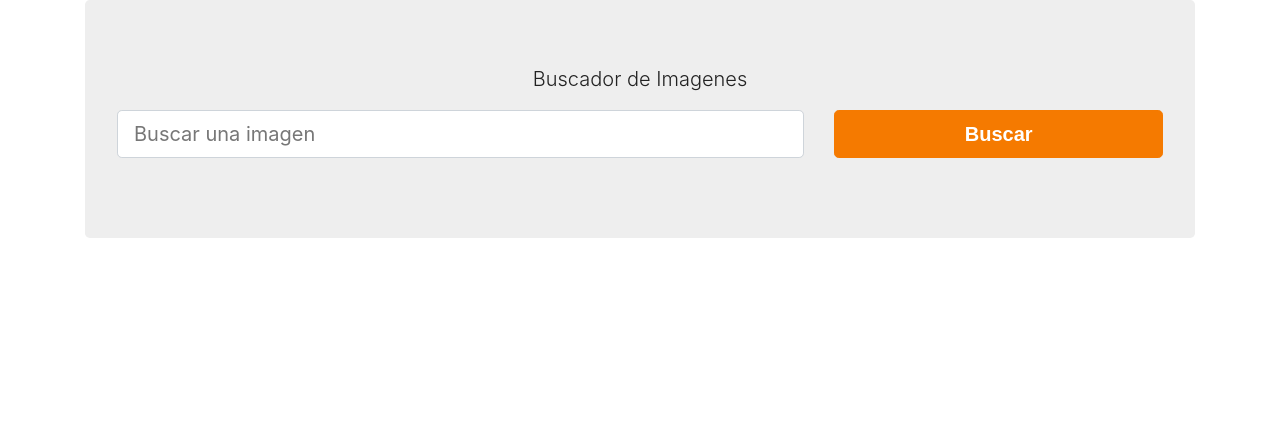
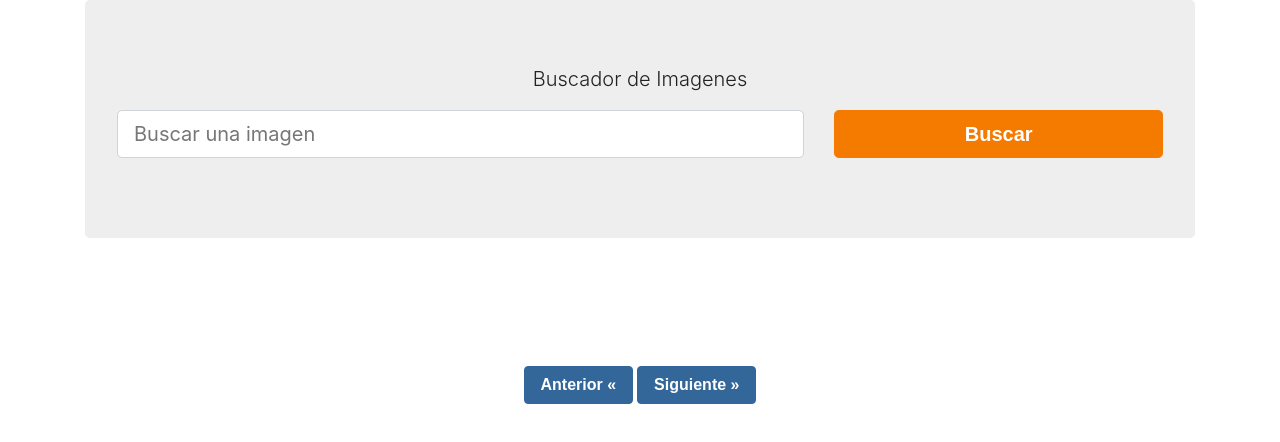
Before and after one commit to maerd19/react-pixabay, a React (Create React App) app: page / in a window 1280 px wide. Shown: the top 442 px of the page. Built offline with nearby package versions, Linux system fonts and the light colour scheme; a web font is replaced by a local one.

Commit message:
Validaciones paginador

```diff
--- a/src/App.js
+++ b/src/App.js
@@ -29,6 +29,22 @@
     consultarAPI();
   }, [busqueda]);
 
+  // Definir la pagina anterior
+  const paginaAnterior = () => {
+    const nuevaPaginaActual = paginaActual - 1;
+
+    if (nuevaPaginaActual === 0) return;
+    setPaginaActual(nuevaPaginaActual);
+  };
+
+  // Definir la pagina siguiente
+  const paginaSiguiente = () => {
+    const nuevaPaginaActual = paginaActual + 1;
+
+    if (nuevaPaginaActual > totalPaginas) return;
+    setPaginaActual(nuevaPaginaActual);
+  };
+
   return (
     <div className="container">
       <div className="jumbotron">
@@ -39,6 +55,22 @@
 
       <div className="row justify-content-center">
         <ListadoImagenes imagenes={imagenes} />
+
+        <button
+          type="button"
+          className="btn btn-info mr-1"
+          onClick={paginaAnterior}
+        >
+          Anterior &laquo;
+        </button>
+
+        <button
+          type="button"
+          className="btn btn-info"
+          onClick={paginaSiguiente}
+        >
+          Siguiente &raquo;
+        </button>
       </div>
     </div>
   );
```
